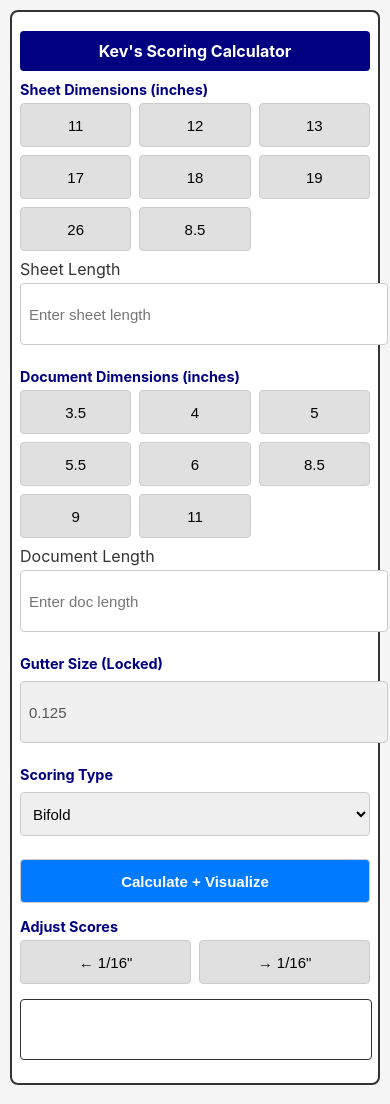
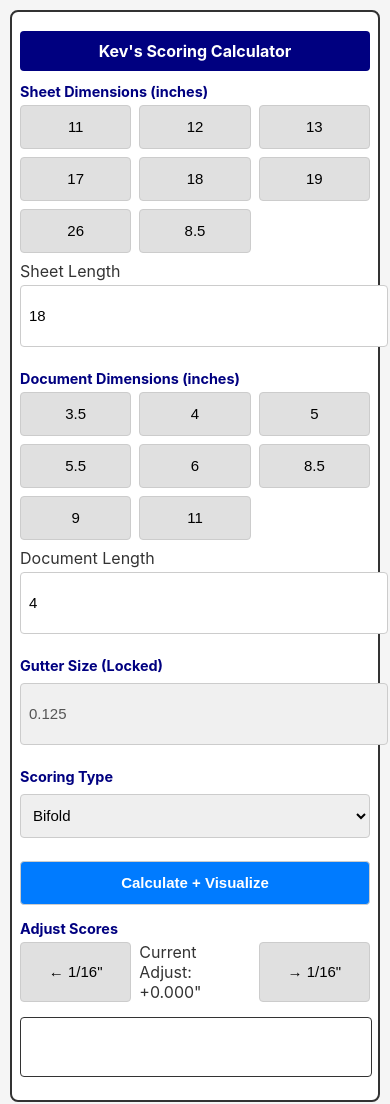
Before and after one commit to PapaJoeu/Kev-s-Score-Calculator-Plus, a plain HTML site: page index.html in a window 390 px wide. Drawn offline with Linux system fonts and the light colour scheme.

Commit message:
Add default values, consistent section/header structure, and responsive viewport tag

```diff
--- a/index.html
+++ b/index.html
@@ -2,16 +2,17 @@
 <html lang="en">
 <head>
   <meta charset="UTF-8">
+  <meta name="viewport" content="width=device-width, initial-scale=1">
   <title>Kev's Scoring Calculator</title>
   <link rel="stylesheet" href="styles.css">
 </head>
 <body>
   <div class="container">
-    <h1>Kev's Scoring Calculator</h1>
+    <h1 class="main-header">Kev's Scoring Calculator</h1>
 
     <!-- SHEET DIMENSIONS SECTION -->
-    <div class="section">
-      <div class="section-title">Sheet Dimensions (inches)</div>
+    <section class="section">
+      <h2 class="section-title">Sheet Dimensions (inches)</h2>
       <div class="button-grid">
         <button onclick="quickSelectPageLength(11)">11</button>
         <button onclick="quickSelectPageLength(12)">12</button>
@@ -24,13 +25,13 @@
       </div>
       <label>
         Sheet Length
-        <input id="page-length" type="number" step="0.001" placeholder="Enter sheet length">
+        <input id="page-length" type="number" step="0.001" value="18">
       </label>
-    </div>
+    </section>
 
     <!-- DOCUMENT DIMENSIONS SECTION -->
-    <div class="section">
-      <div class="section-title">Document Dimensions (inches)</div>
+    <section class="section">
+      <h2 class="section-title">Document Dimensions (inches)</h2>
       <div class="button-grid">
         <button onclick="quickSelectDocLength(3.5)">3.5</button>
         <button onclick="quickSelectDocLength(4)">4</button>
@@ -43,21 +44,21 @@
       </div>
       <label>
         Document Length
-        <input id="doc-length" type="number" step="0.001" placeholder="Enter doc length">
+        <input id="doc-length" type="number" step="0.001" value="4">
       </label>
-    </div>
+    </section>
 
     <!-- GUTTER SIZE SECTION -->
-    <div class="section">
-      <div class="section-title">Gutter Size (Locked)</div>
+    <section class="section">
+      <h2 class="section-title">Gutter Size (Locked)</h2>
       <label>
         <input id="gutter-display" type="text" value="0.125" disabled>
       </label>
-    </div>
+    </section>
 
     <!-- SCORING TYPE SECTION -->
-    <div class="section">
-      <div class="section-title">Scoring Type</div>
+    <section class="section">
+      <h2 class="section-title">Scoring Type</h2>
       <label>
         <select id="score-type" onchange="selectScoreType(this.value)">
           <option value="bifold">Bifold</option>
@@ -72,34 +73,36 @@
           <input id="custom-scores" type="text" placeholder="e.g. 1, 3.25">
         </label>
       </div>
-    </div>
+    </section>
 
     <!-- CALCULATE BUTTON -->
-    <div class="section">
+    <section class="section">
       <button class="calculate" onclick="runCalculator()">Calculate + Visualize</button>
-    </div>
+    </section>
 
     <!-- RESULTS TABLE -->
-    <div class="section" id="results">
+    <section class="section" id="results">
       <!-- Populated dynamically -->
-    </div>
+    </section>
 
-    <!-- ADJUST BUTTONS + ADJUSTED TABLE -->
-    <div class="section">
-      <div class="section-title">Adjust Scores</div>
+    <!-- ADJUSTMENT CONTROLS -->
+    <section class="section">
+      <h2 class="section-title">Adjust Scores</h2>
       <div class="button-grid">
         <button onclick="adjustScores(-CONFIG.adjustStep)">← 1/16"</button>
+        <div class="adjust-display" id="adjust-display">Current Adjust: +0.000"</div>
         <button onclick="adjustScores(CONFIG.adjustStep)">→ 1/16"</button>
       </div>
-    </div>
-    <div class="section" id="adjusted-results">
+    </section>
+
+    <section class="section" id="adjusted-results">
       <!-- Populated dynamically -->
-    </div>
+    </section>
 
     <!-- VISUALIZER -->
-    <div class="section">
+    <section class="section">
       <canvas id="visualizer" width="600" height="100"></canvas>
-    </div>
+    </section>
   </div>
 
   <!-- JS FILES -->
```
